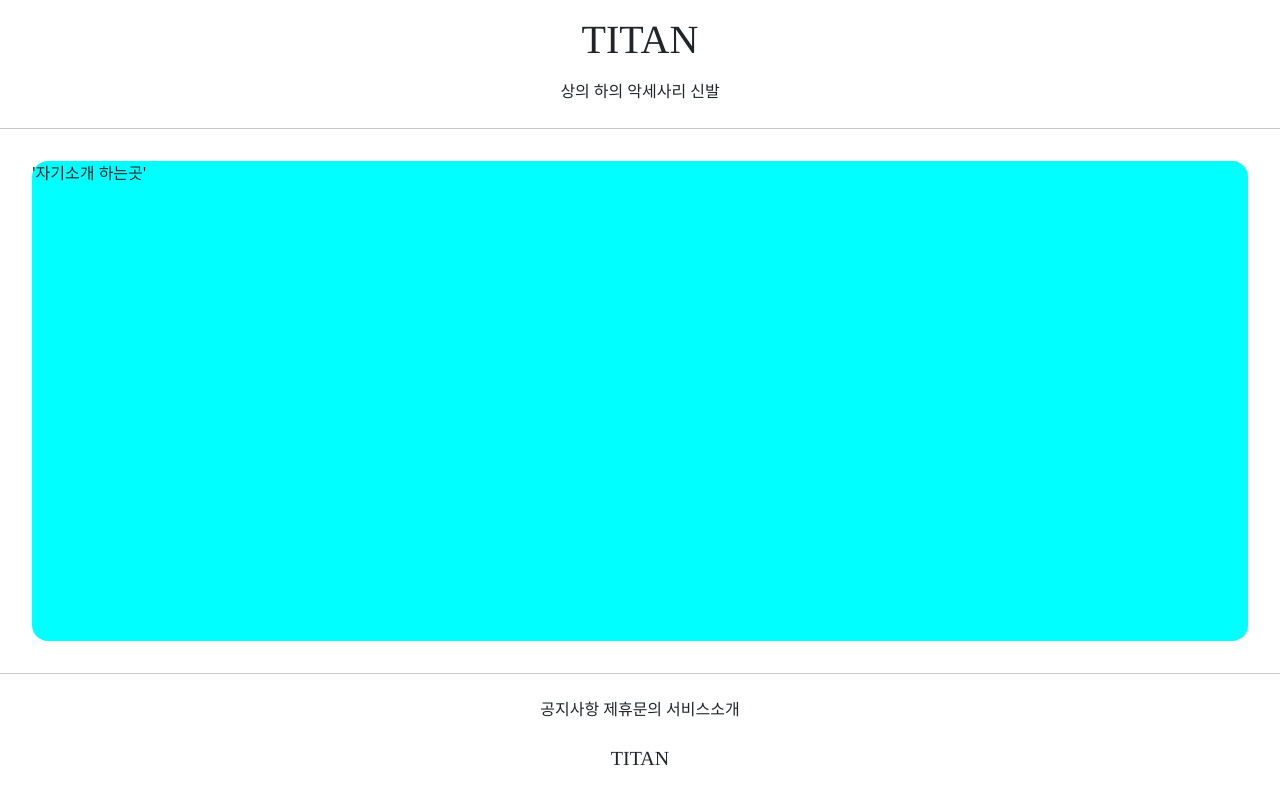
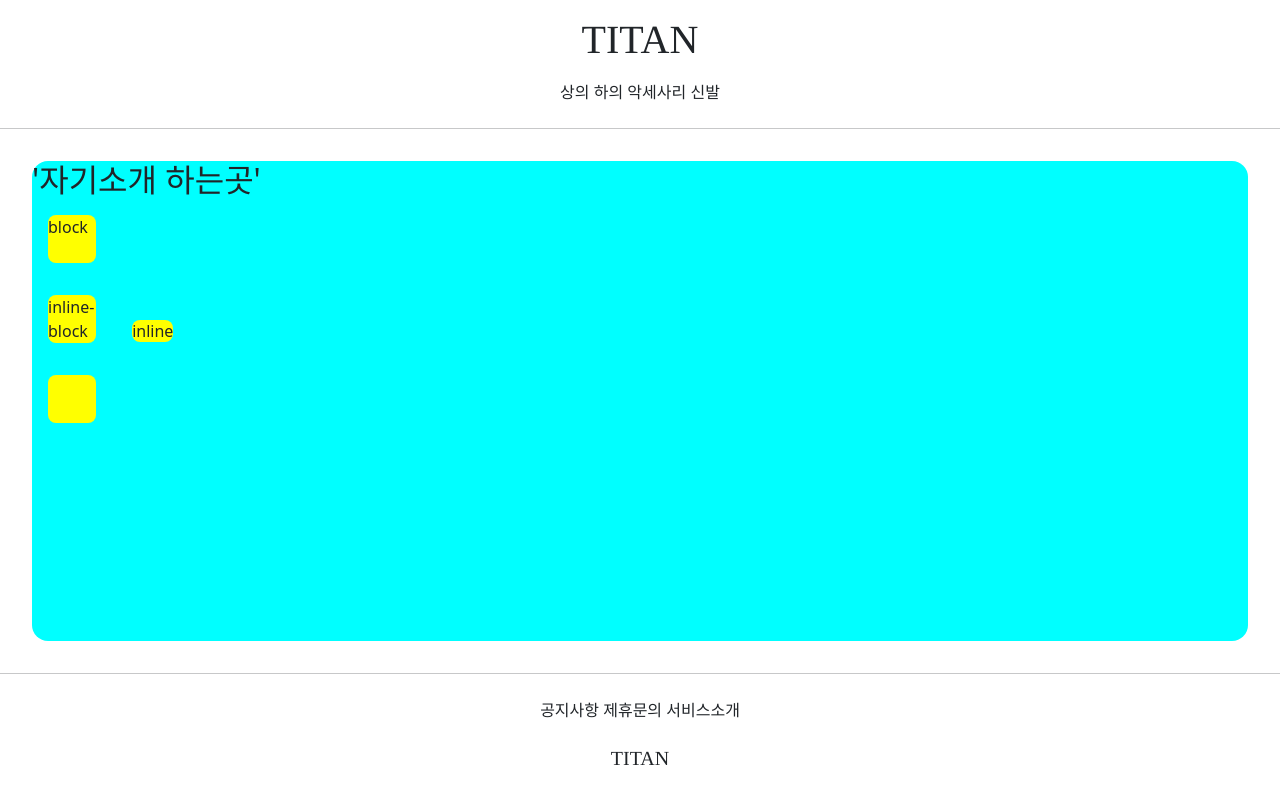
Before and after one commit to P-ws/secondapp, a Django app: page /secondapp/introduce/ in a window 1280 px wide. Run offline with Django 3.2, Linux system fonts and the light colour scheme; parts of the project's set-up code (start-up, migrations or seed data) failed here and were passed over.

Commit message:
static 설정 후에 html 중간부분쪽에 스타일 수정

```diff
--- a/Project_secondapp/settings.py
+++ b/Project_secondapp/settings.py
@@ -133,6 +133,9 @@ USE_TZ = True
 
 STATIC_URL = '/static/'
 
+STATICFILES_DIRS = [
+    BASE_DIR / "static",
+]
 # Default primary key field type
 # https://docs.djangoproject.com/en/3.2/ref/settings/#default-auto-field
 
--- a/secondapp/templates/secondapp/change_contents.html
+++ b/secondapp/templates/secondapp/change_contents.html
@@ -1,7 +1,29 @@
 {% extends 'base.html' %}
 
 {% block content %}
+
+    <style>
+    .testings{
+        width: 48px;
+        height: 48px;
+        margin: 1rem;
+        background-color: yellow;
+        border-radius: 0.5rem;
+
+    }
+
+    </style>
+
+
     <div style="height: 30rem; background: aqua; margin: 2rem; border-radius: 1rem;">
-    '자기소개 하는곳'
+        <h2>'자기소개 하는곳'</h2>
+
+    <div class = 'testings' style="display: block ">block</div>
+    <div class = 'testings' style="display: inline-block ">inline-block</div>
+    <div class = 'testings' style="display: inline">inline</div>
+    <div class = 'testings' style="display: none">none</div>
+    <div class="testings"></div>
+
     </div>
+
 {% endblock %}
--- /dev/null
+++ b/static/base.css
@@ -0,0 +1,15 @@
+.TITAN_header_logo{
+    margin: 1rem 0; font-family: 'Tinos', serif;
+}
+
+.TITAN_header_button{
+    margin-bottom: 1.5rem;
+}
+
+.TITAN_footer_button {
+    margin-top: 1.5rem;
+}
+
+.TITAN_footer_logo{
+    margin: 1.5rem; font-family: 'Tinos', serif;
+}
--- a/templates/footer.html
+++ b/templates/footer.html
@@ -1,11 +1,11 @@
-<div style= "margin: 1.5rem 0; text-align:center; font-family: 'Tinos', serif;">
+<div style= "text-align:center">
 
-    <div>
+    <div class="TITAN_footer_button">
         <span>공지사항</span>
         <span>제휴문의</span>
         <span>서비스소개</span>
     </div>
-    <div style="margin-top: 1.5rem;">
+    <div class="TITAN_footer_logo">
         <h5>TITAN</h5>
     </div>
 
--- a/templates/head.html
+++ b/templates/head.html
@@ -1,3 +1,5 @@
+{% load static %}
+
 <head>
     <meta charset="UTF-8">
     <title>WooSung Introduce</title>
@@ -10,4 +12,7 @@
     <link rel="preconnect" href="https://fonts.gstatic.com" crossorigin>
     <link href="https://fonts.googleapis.com/css2?family=Tinos&display=swap" rel="stylesheet">
 
+    {#DEFAULT CSS LINK    #}
+    <link rel = stylesheet type="text/css" href="{% static 'base.css' %}">
+
 </head>
--- a/templates/header.html
+++ b/templates/header.html
@@ -1,8 +1,8 @@
-<div style=" text-align: center; font-family: 'Tinos', serif;">
-    <div style="margin: 1rem 0;" >
+<div style=" text-align: center;">
+    <div class="TITAN_header_logo">
         <h1>TITAN</h1>
     </div>
-    <div style="margin-bottom: 1.5rem;">
+    <div class = 'TITAN_header_button'>
         <span>상의</span>
         <span>하의</span>
         <span>악세사리</span>
```
